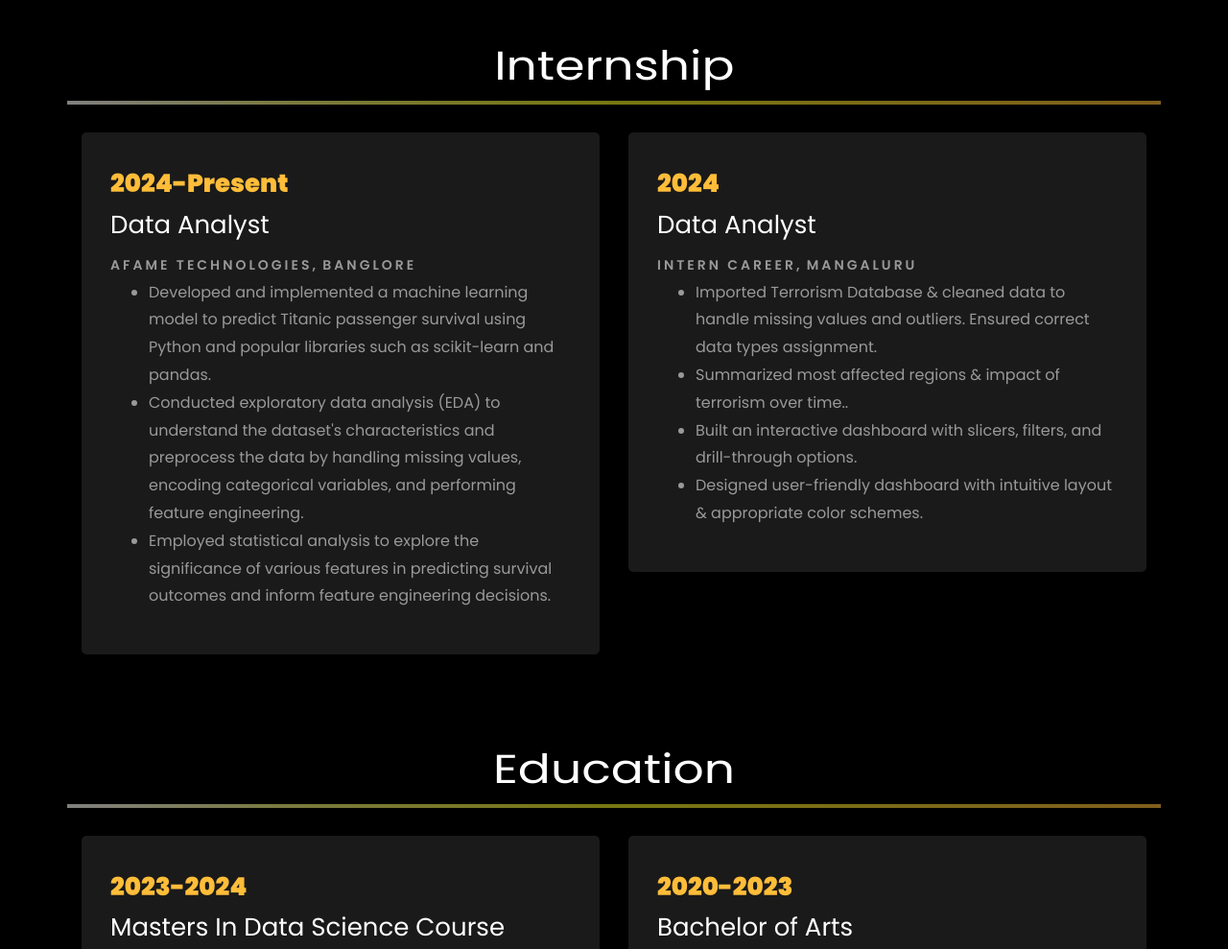
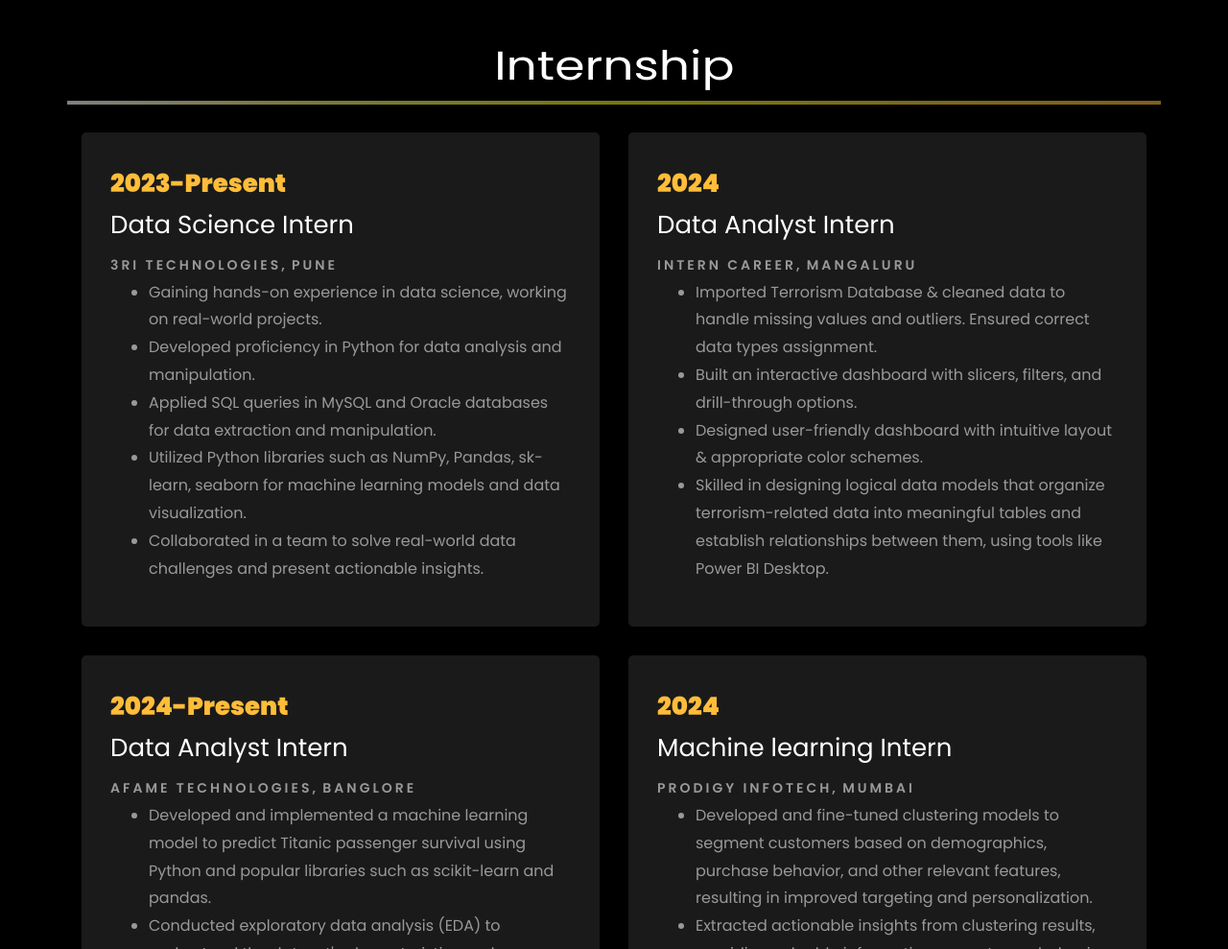
Before and after one commit to aayubsayyad/aayubsayyad.github.io, a plain HTML site: page index.html in a window 1280 px wide. Shown: the part 1920-2909 px from the top of the page at 96% size. Drawn offline with Linux system fonts and the light colour scheme; animation ran at ten frames a second; files whose address does not match are found by name.

Commit message:
initial commet

```diff
--- a/index.html
+++ b/index.html
@@ -327,10 +327,48 @@
 		<br>
 
 		<div class="row">
+			<div class="col-md-6">
+				<div class="resume-wrap ftco-animate">
+					<span class="date">2023-Present</span>
+					<h2>Data Science Intern </h2>
+					<span class="position">3RI Technologies,</span>
+					<span class="position">Pune</span>
+					<!-- <p class="mt-4">Merkle, a leading CXM and media company with over 10K+ professionals globally. It's a part of Dentsu International.  -->
+						<ul>
+							<li>Gaining hands-on experience in data science, working on real-world projects.</li>
+						    <li>Developed proficiency in Python for data analysis and manipulation.</li>
+							<li>Applied SQL queries in MySQL and Oracle databases for data extraction and manipulation.
+							</li>
+							<li> Utilized Python libraries such as NumPy, Pandas, sk-learn, seaborn for machine learning models and data visualization.</li>
+						<li> Collaborated in a team to solve real-world data challenges and present actionable insights.</li>
+						</ul>
+					</p>
+				</div>
+
+			</div>
+			<div class="col-md-6">
+				<div class="resume-wrap ftco-animate">
+					<span class="date">2024</span>
+					<h2>Data Analyst Intern</h2>
+					<span class="position">Intern Career,</span>
+					<span class="position">Mangaluru</span>
+					<!-- <p class="mt-4">iQuanti is a data-driven digital marketing analytics and solutions company, helps top 100 global brands.  -->
+						<ul>
+							<li>Imported Terrorism Database & cleaned data to handle missing values and outliers.
+								Ensured correct data types assignment.</li>
+							<!-- <li>Summarized most affected regions & impact of terrorism over time..</li> -->
+							<li>Built an interactive dashboard with slicers, filters, and drill-through options.</li>
+							<li>Designed user-friendly dashboard with intuitive layout & appropriate color schemes.</li>
+							<li>Skilled in designing logical data models that organize terrorism-related data into meaningful tables and establish relationships between them, using tools like Power BI Desktop.</li>
+						</ul>
+					</p>
+				</div>
+
+			</div>
 				<div class="col-md-6">
 					<div class="resume-wrap ftco-animate">
 						<span class="date">2024-Present</span>
-						<h2>Data Analyst </h2>
+						<h2>Data Analyst Intern </h2>
 						<span class="position">AFame Technologies,</span>
 						<span class="position">Banglore</span>
 						<!-- <p class="mt-4">Merkle, a leading CXM and media company with over 10K+ professionals globally. It's a part of Dentsu International.  -->
@@ -348,16 +386,15 @@
 				<div class="col-md-6">
 					<div class="resume-wrap ftco-animate">
 						<span class="date">2024</span>
-						<h2>Data Analyst</h2>
-						<span class="position">Intern Career,</span>
-						<span class="position">Mangaluru</span>
+						<h2>Machine learning Intern</h2>
+						<span class="position">Prodigy Infotech,</span>
+						<span class="position">Mumbai</span>
 						<!-- <p class="mt-4">iQuanti is a data-driven digital marketing analytics and solutions company, helps top 100 global brands.  -->
 							<ul>
-								<li>Imported Terrorism Database & cleaned data to handle missing values and outliers.
-									Ensured correct data types assignment.</li>
-								<li>Summarized most affected regions & impact of terrorism over time..</li>
-								<li>Built an interactive dashboard with slicers, filters, and drill-through options.</li>
-								<li>Designed user-friendly dashboard with intuitive layout & appropriate color schemes.</li>
+								<li>Developed and fine-tuned clustering models to segment customers based on demographics, purchase behavior, and other relevant features, resulting in improved targeting and personalization.</li>
+								<li>Extracted actionable insights from clustering results, providing valuable information on customer behavior, preferences, and trends to inform marketing strategies and business decisions.</li>
+								<li> Proactively iterated on clustering models and segmentation strategies based on feedback and evolving business needs, ensuring ongoing optimization and effectiveness.</li>
+								<!-- <li>Designed user-friendly dashboard with intuitive layout & appropriate color schemes.</li> -->
 							</ul>
 						</p>
 					</div>
```
